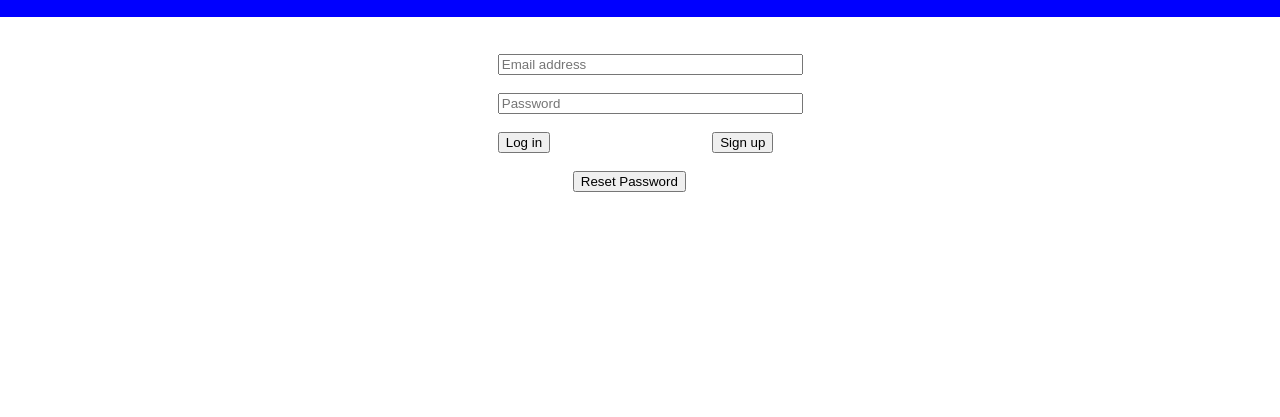
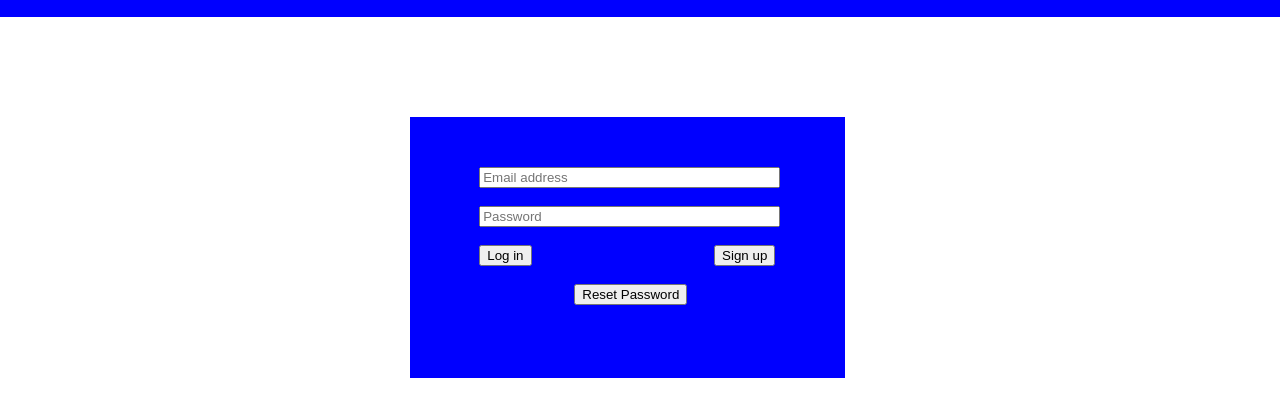
Before and after one commit to mkmishra8191/mpost, a website: page public/index.html in a window 1280 px wide. Both pictures are taken after a click on the link "Login". Shown: the part 51-468 px from the top of the page. Drawn offline with Linux system fonts and the light colour scheme; no server answers.

Commit message:
first commit

```diff
--- a/public/dashboard.js
+++ b/public/dashboard.js
@@ -2,12 +2,12 @@ const dashboard =`<div class="container">
 
 
   <div id="box">
-  <textarea  type="text" id="txtTitle" cols="40"   placeholder="Title"  ></textarea><br /><br />
+  <textarea  type="text" id="txtTitle"    placeholder="Title"  autofocus></textarea><br /><br />
   <div>
-  <textarea type="text" rows="6" cols="40" id="txtContent" placeholder="Content"></textarea><br />
+  <textarea type="text" rows="6"  id="txtContent" placeholder="Content"></textarea><br />
   </div><br />
 
-  <button  class="btn btn-action" onclick = "addItem()">Submit</button>
+  <button  class="btn" onclick = "addItem()">Submit</button>
 
   </div>
 </div>`
--- a/public/login.js
+++ b/public/login.js
@@ -1,18 +1,20 @@
 const login =
  `
 
- <div id="stl">
+ <div class="container">
 
  <div id="box">
-   <input type="email"  placeholder="Email address" size="35" id="txtEmail" ><br/><br/>
-   <input type="password" placeholder="Password" size="35" id="txtPassword" ><br/><br/>
+   <input type="email"  placeholder="Email address"  id="txtEmail"  autofocus><br/><br/>
+   <input type="password" placeholder="Password"  id="txtPassword" ><br/><br/>
 
-
+ <div>
  <button   id="btnLogin" onclick = "signIn()" ;>Log in</button>
  <button   id="btnSignUp" onclick="signUp()";>Sign up</button><br/><br/>
+ </div>
 
- <button id="rstt" onclick="onNavigate('/reset');">Reset Password</a></button>
-
+ <div id="btnReset">
+ <button  onclick="onNavigate('/reset');">Reset Password</a></button>
+ </div>
  </div>
 
 
--- a/public/reset.js
+++ b/public/reset.js
@@ -1,10 +1,10 @@
-const reset = `<div id="stl">
+const reset = `<div class="container">
 
 <div id="box">
-        <input type="email"  placeholder="Email address" size="35" id="txtEmail" > <br/><br />
-
-        <button  id="btnReset" onclick="resetPassword();">Reset Password</button>
-        </div></div><br /><br />
+        <input type="email"  placeholder="Email address"  id="txtEmail" autofocus> <br/><br />
+        <div id="btnReset">
+        <button   onclick="resetPassword();">Reset Password</button>
+        </div></div></div><br /><br />
         <span id="errorMessageR"></span>
   <span id="successMessageR"></span>
 
--- a/public/router.js
+++ b/public/router.js
@@ -8,6 +8,7 @@
    '/update' : update,
    };
  var rootDiv = document.getElementById('root');
+ rootDiv.innerHTML = routes[window.location.pathname]
 
 
 
--- a/public/styles.css
+++ b/public/styles.css
@@ -1,7 +1,7 @@
 #root {
 
     margin-left: 15%;
-    margin-right: 15%;
+
 
 }
 
@@ -14,7 +14,7 @@
     padding-right: 5px;
     margin-bottom: 5%;
     color: white;
-    width: 60%;
+    width: 50%;
     list-style: none;
     background-color: blue;
 
@@ -29,32 +29,35 @@ li:nth-child(even){
 }
 
 .container{
+    width: 40%;
     margin-top: 100px;
-    margin-left: 30%;
-    margin-right: 30%;
+    margin-left: 20%;
+    background-color: blue;
+
 
 
 
 }
 #box{
 
-    margin-left: 37px;
+    margin-left: 16%;
     padding-bottom:37px ;
-    padding-top:37px ;
+    padding-top:50px ;
 }
 
 
 #btnSignUp{
 
-    margin-left: 158px;
+    float: right;
+
+    margin-right: 19%;
 }
-#rstt{
-    margin-left: 75px;
 
-}
+
+
 .btn{
 
-    margin-left: 130px;
+    margin-left: 35%;
 }
 #errorMessage,#successMessage{
     margin-left: 30%;
@@ -65,7 +68,7 @@ li:nth-child(even){
 
 #btnReset{
 
-    margin-left: 90px;
+    margin-left: 26%;
 }
 #Float{
     float: right;
@@ -94,8 +97,12 @@ body{
     margin: 0;
 }
 
-#stl{
 
-    margin-left: 30%;
+textarea{
 
+    width: 80%;
 }
+
+#txtEmail, #txtPassword{
+    width: 80%;
+}
--- a/public/update.js
+++ b/public/update.js
@@ -4,9 +4,9 @@ const update =`<div class="container">
 
 
 
-<textarea  type="text" id="updtTitle" cols="40"   placeholder="Title"  value="" ></textarea><br /><br />
+<textarea  type="text" id="updtTitle"   placeholder="Title"  value=""  autofocus></textarea><br /><br />
 <div>
-<textarea type="text" rows="6" cols="40" id="updtContent" placeholder="Content"  value=""></textarea><br />
+<textarea type="text" rows="6" id="updtContent" placeholder="Content"  value=""></textarea><br />
 </div><br />
 <button  class="btn" id="updtButton" onclick="updatePost()">Update</button><br />
 </div>
```
